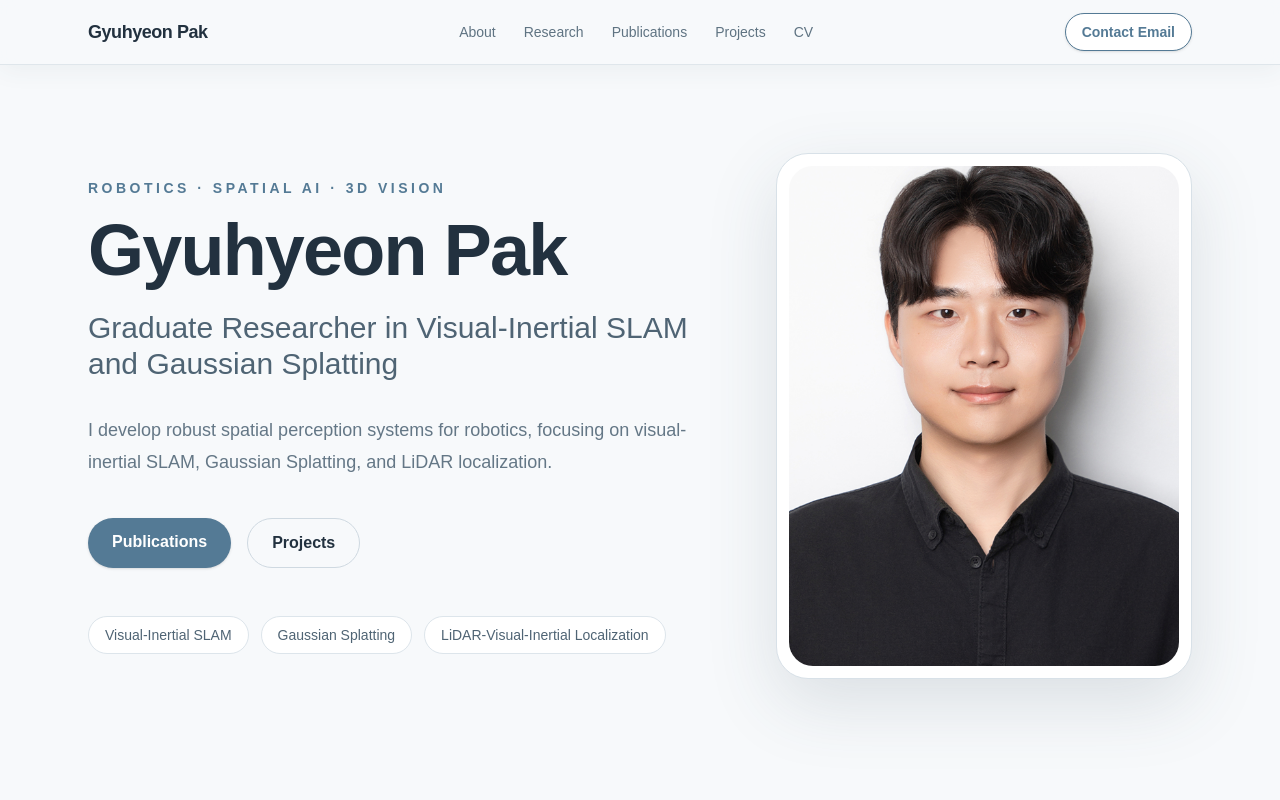
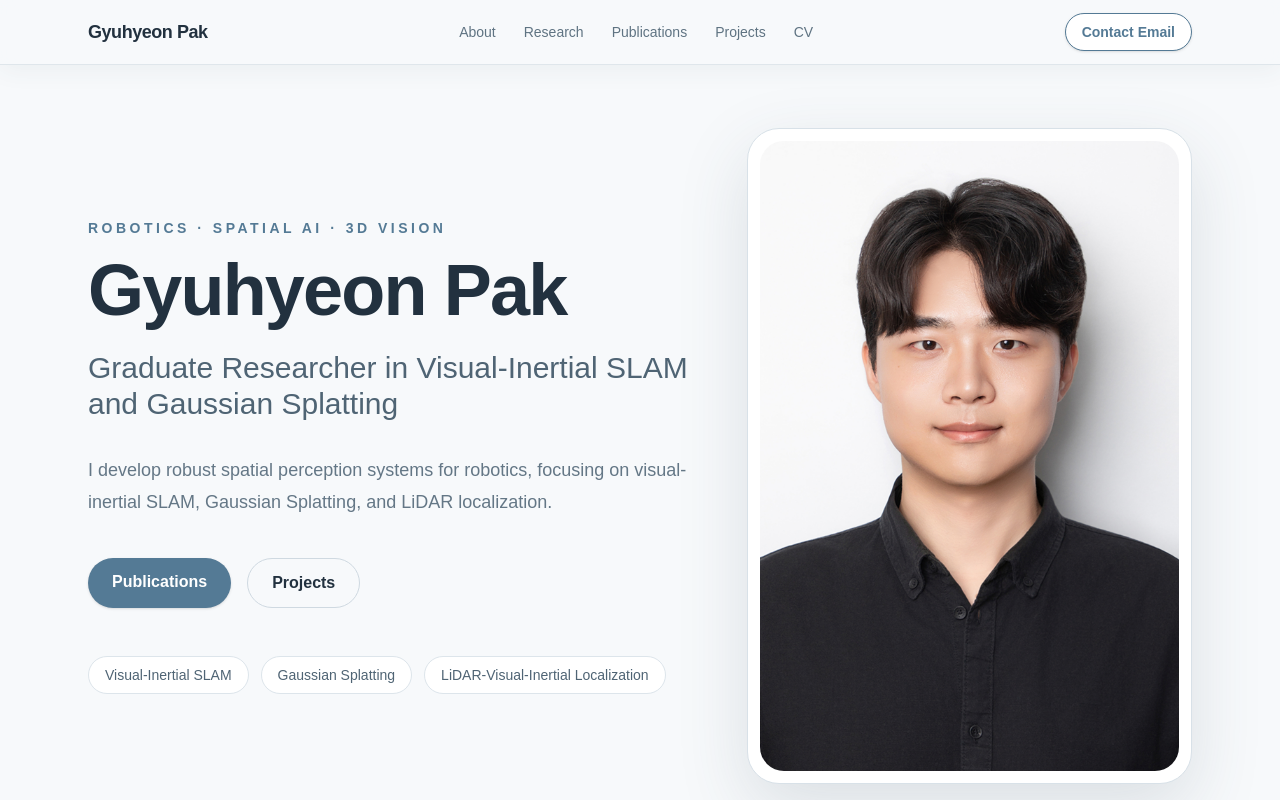
Before and after one commit to ghPak1002/ghPak1002.github.io, a Next.js app: page / in a window 1280 px wide. Shown: the top 800 px of the page. Built offline with nearby package versions, Linux system fonts and the light colour scheme.

Commit message:
Update Portfolio

```diff
--- a/app/page.tsx
+++ b/app/page.tsx
@@ -175,8 +175,8 @@ export default function Home() {
                 src="/profile.jpg"
                 alt="Gyuhyeon Pak"
                 width={420}
-                height={520}
-                className="h-[430px] w-[340px] rounded-[1.5rem] object-cover object-center sm:h-[500px] sm:w-[390px]"
+                height={630}
+                className="h-[630px] w-[420px] rounded-[1.5rem] object-cover object-center sm:h-[630px] sm:w-[420px]"
                 priority
               />
             </div>
```
